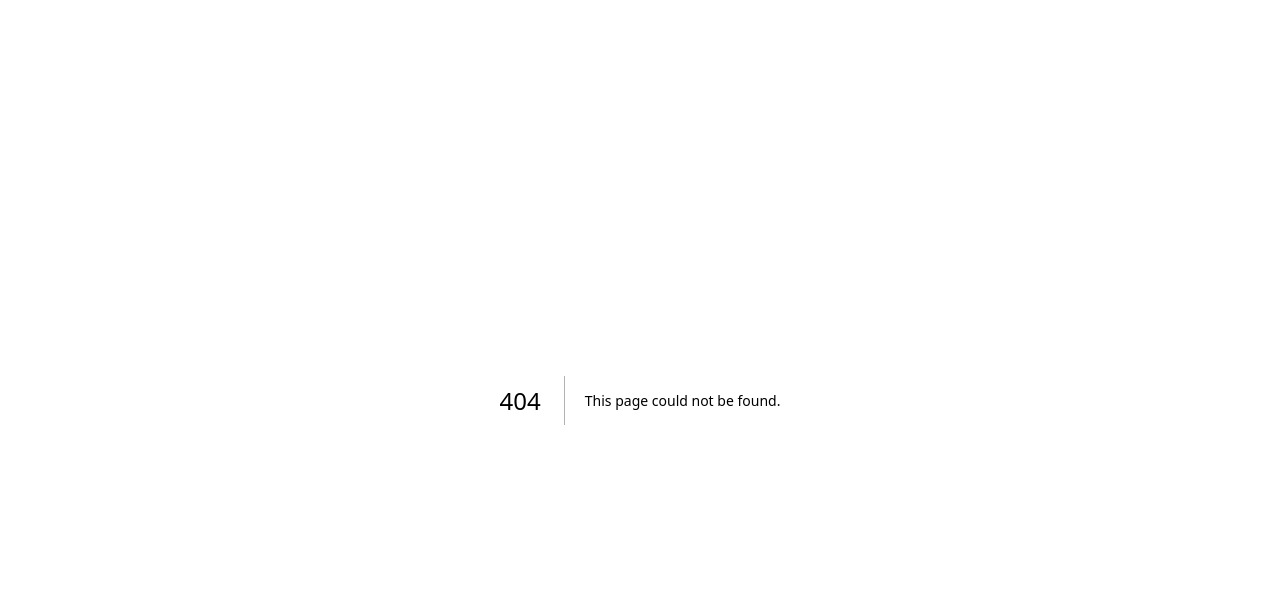
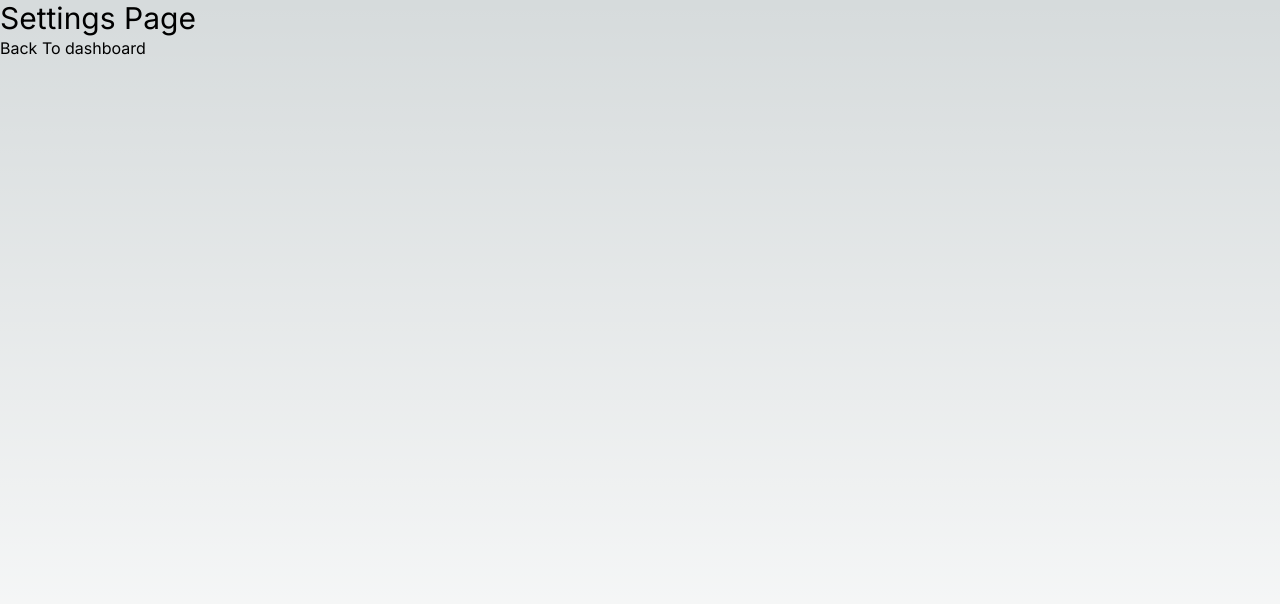
Before and after one commit to galihroswandi/Personal-Portfolio, a Next.js app: page /dashboard/settings in a window 1280 px wide. Before the commit this address had no page. Shown: the top 604 px of the page. Built offline with nearby package versions, Linux system fonts and the light colour scheme.

Commit message:
VIDEO 2 Installasi & Settup || VIDEO 3 Routing & Structure Folder

```diff
--- /dev/null
+++ b/src/app/dashboard/page.tsx
@@ -0,0 +1,11 @@
+import Link from "next/link";
+
+const Dashboard = () => {
+  return (
+    <div className="min-h-screen">
+      <h1>Dashboard</h1>
+      <Link href="/">Back</Link>
+    </div>
+  );
+};
+export default Dashboard;
--- /dev/null
+++ b/src/app/dashboard/settings/page.tsx
@@ -0,0 +1,12 @@
+import Link from "next/link";
+
+const Settings = () => {
+  return (
+    <div className="min-h-screen">
+      <h1 className="text-3xl">Settings Page</h1>
+      <Link href="/dashboard">Back To dashboard</Link>
+    </div>
+  );
+};
+
+export default Settings;
```
Also changed, not shown: 1 other file (tests, documents, lock files or other folders).
